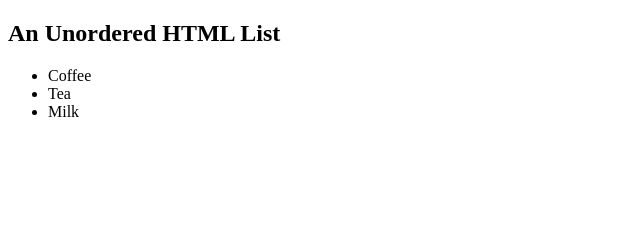
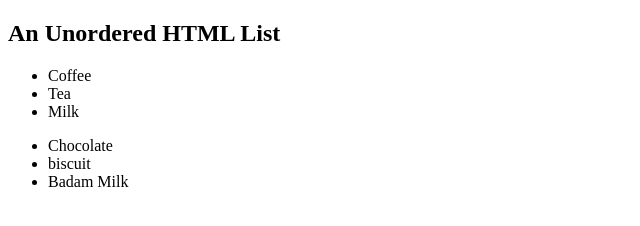
Before and after one commit to vinaydevops81/git-tags, a plain HTML site: page index.html in a window 1280 px wide. Shown: the whole page, without its empty margins (0-640 px from the left). Drawn offline with Linux system fonts and the light colour scheme.

Commit message:
added grocery

```diff
--- a/index.html
+++ b/index.html
@@ -9,6 +9,11 @@
   <li>Tea</li>
   <li>Milk</li>
 </ul>
+<ul>
+  <li>Chocolate</li>
+  <li>biscuit</li>
+  <li>Badam Milk</li>
+</ul>
 
 
 
```
